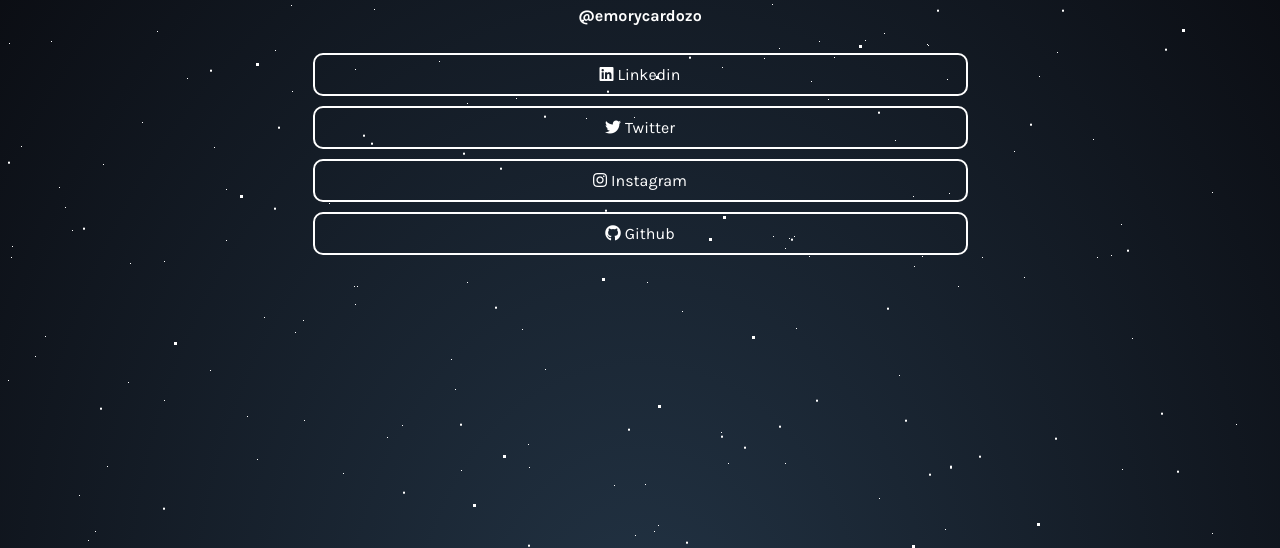
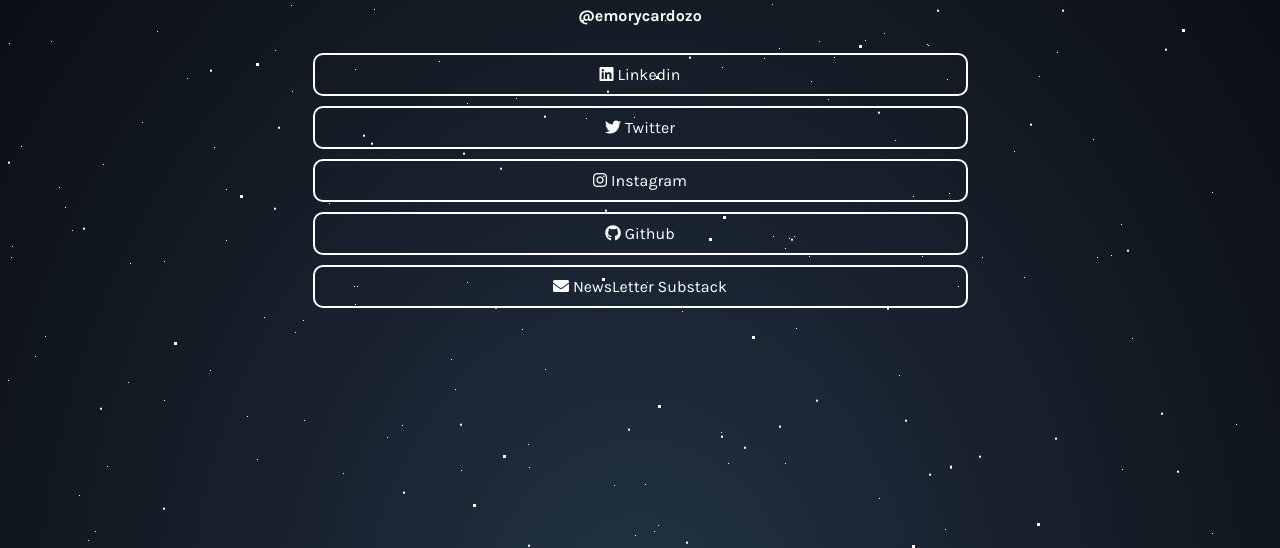
Before and after one commit to emorycardozo/emory-homepage, a Flask app: page /linktree in a window 1280 px wide. Shown: the part 156-704 px from the top of the page. Run offline with Flask 2, Linux system fonts and the light colour scheme; some libraries are stand-ins or nearby versions.

Commit message:
adiciona botao substack pagina linktree

```diff
--- a/templates/linktree.html
+++ b/templates/linktree.html
@@ -21,6 +21,8 @@
     <link rel="stylesheet" href="https://use.fontawesome.com/releases/v5.8.1/css/all.css">
     <!-- Core theme CSS -->
     <link rel="stylesheet" href="static/css/styles-linktree.css">
+
+
 </head>
 
 <body>
@@ -74,9 +76,9 @@
         <a class="link" href="https://github.com/emorycardozo" target="_blank">
             <i class="fab fa-github">&nbsp;</i>Github
         </a>
-        <!-- <a class="link" href="https://myanimelist.net/profile/johnggli" target="_blank">
-            <i class="fa fa-play-circle">&nbsp;</i>MyAnimeList
-        </a> -->
+        <a class="link" href="https://emorycardozo.substack.com" target="_blank">
+            <i class="fas fa-envelope"></i>&nbsp;</i>NewsLetter Substack
+        </a>
     </div>
 
     <div id="hashtag">
```
